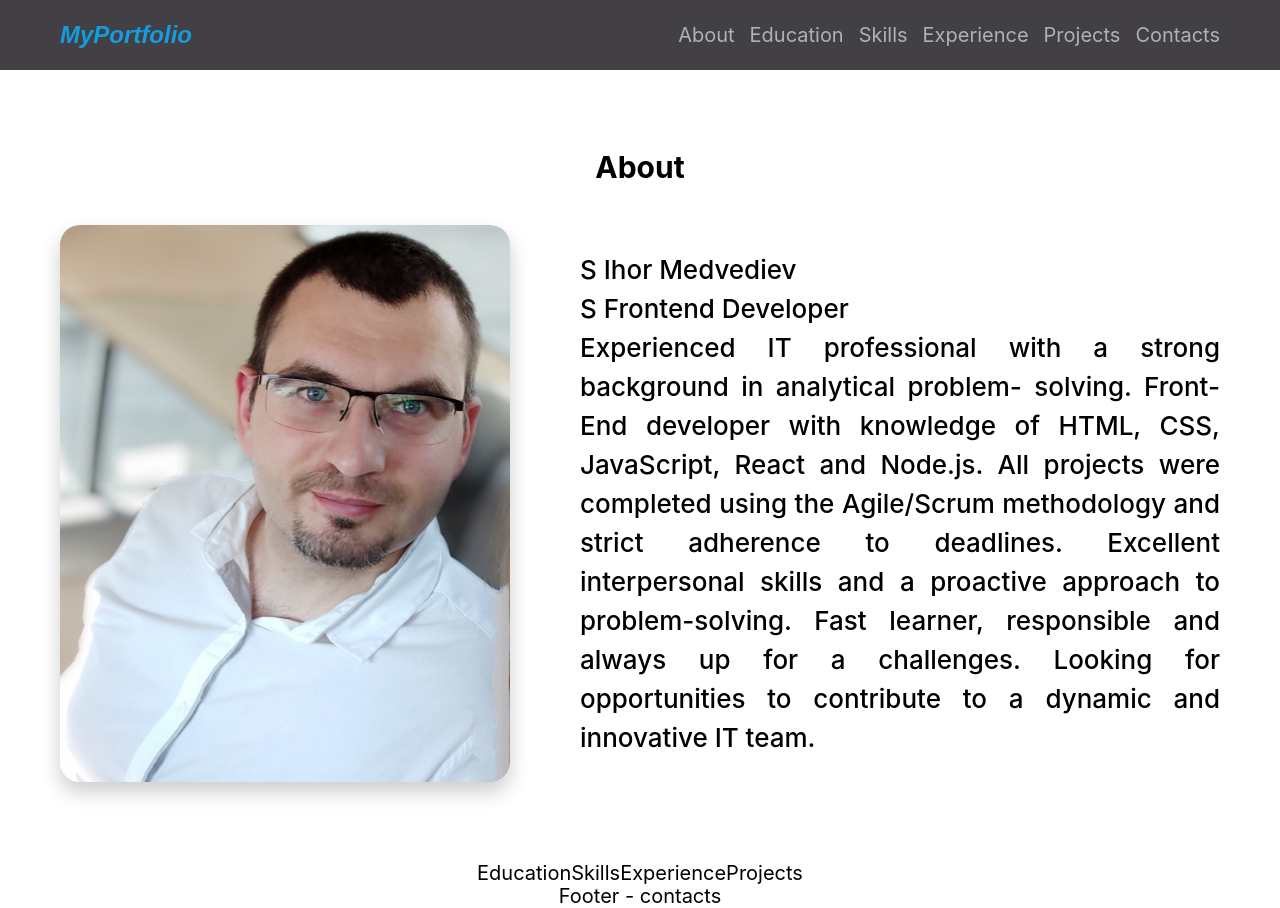
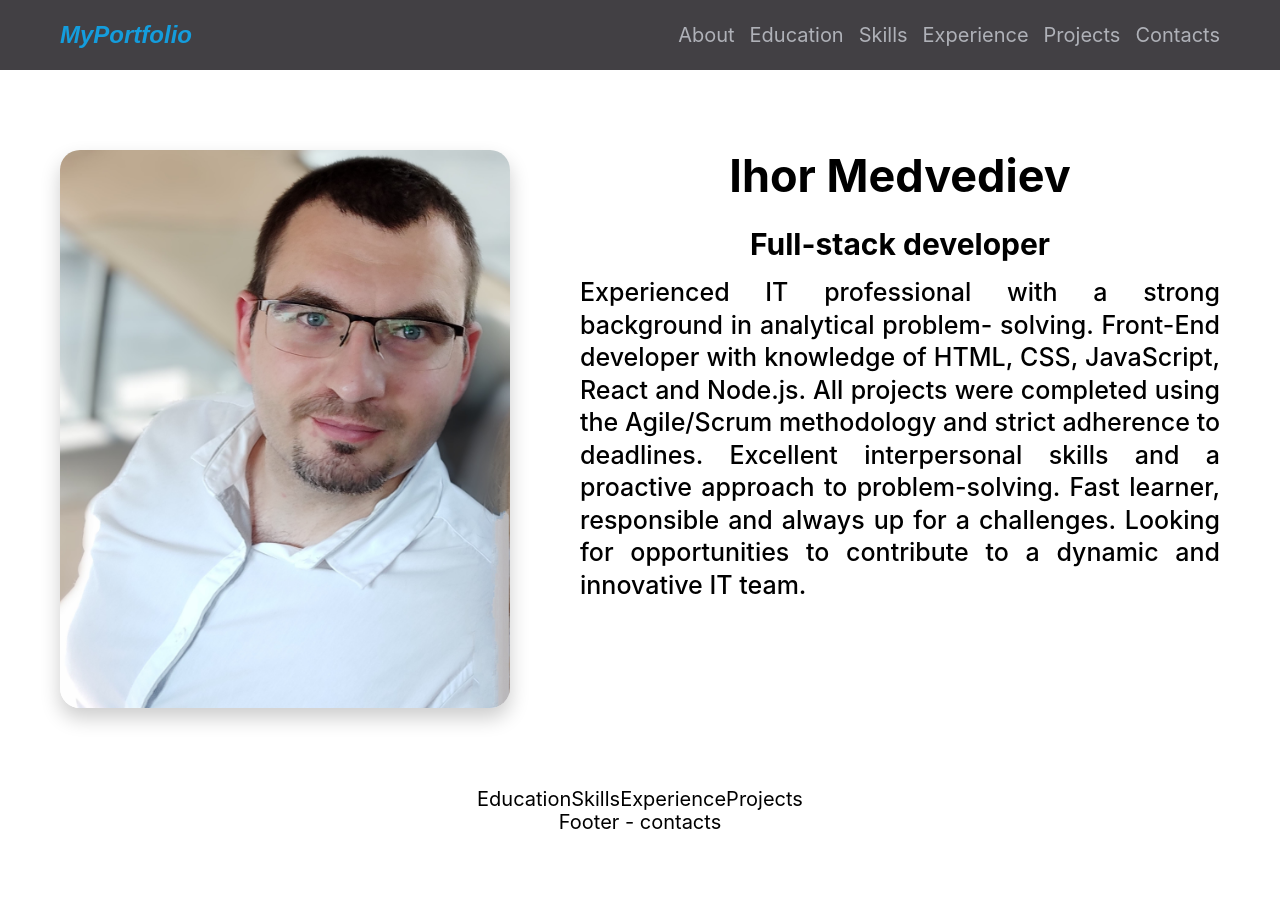
Before and after one commit to Medvedev245/MyPortfolio, a React (Create React App) app: page / in a window 1280 px wide. After the commit the page ends 834 px from the top, so only its background shows below. Built offline with nearby package versions, Linux system fonts and the light colour scheme.

Commit message:
repear hero section

```diff
--- a/src/components/About/About.styled.ts
+++ b/src/components/About/About.styled.ts
@@ -1,11 +1,9 @@
 import styled from 'styled-components';
 
 export const AboutSection = styled.section`
-  /* width: 1200px; */
   width: 100%;
   margin-bottom: 80px;
   @media screen and (max-width: 1200px) {
-    /* max-width: 768px; */
   }
 
   @media screen and (max-width: 767px) {
@@ -27,7 +25,30 @@ export const AboutWrap = styled.div`
 `;
 
 export const AboutText = styled.h1`
-  margin-bottom: 40px;
+  margin-bottom: 25px;
+  font-size: 45px;
+  @media screen and (max-width: 1200px) {
+    margin-bottom: 20px;
+    /* font-size: 20px; */
+  }
+
+  @media screen and (max-width: 767px) {
+  }
+`;
+export const AboutDesc = styled.h2`
+  font-size: 30px;
+  margin-bottom: 15px;
+
+  @media screen and (max-width: 1200px) {
+    font-size: 28px;
+  }
+`;
+
+export const Text = styled.p`
+  font-size: 25px;
+  font-weight: 500;
+  text-align: justify;
+  line-height: 1.3;
 `;
 
 export const PhotoWrap = styled.div`
@@ -36,14 +57,15 @@ export const PhotoWrap = styled.div`
   flex-wrap: nowrap;
   gap: 70px;
   margin: 0 auto;
-  align-items: center;
+  align-items: flex-start;
 
   @media screen and (max-width: 1200px) {
+    align-items: center;
     gap: 20px;
+    flex-direction: column;
   }
 
   @media screen and (max-width: 767px) {
-    flex-direction: column;
   }
 `;
 
@@ -57,24 +79,24 @@ export const Img = styled.img`
     transform: translateY(-1px); /* Приподнимает изображение на 10px */
   }
   @media screen and (max-width: 1200px) {
-    width: 300px;
-    height: 300px;
+    /* width: 300px;
+    height: 300px; */
+    margin-bottom: 20px;
   }
 
   @media screen and (max-width: 767px) {
     width: 305px;
     height: 375px;
-    margin-bottom: 20px;
   }
 `;
 
-export const Descr = styled.p`
-  font-size: 26px;
-  font-weight: 500;
-  text-align: justify;
-  line-height: 1.5;
+export const Descr = styled.div`
+  /* height: 100%;
+  display: flex;
+  flex-direction: column;
+  align-items: center; */
   @media screen and (max-width: 1200px) {
-    font-size: 20px;
+    /* font-size: 20px; */
   }
 `;
 
--- a/src/components/About/About.tsx
+++ b/src/components/About/About.tsx
@@ -6,26 +6,31 @@ import {
   AboutText,
   Descr,
   AboutWrap,
+  AboutDesc,
+  Text,
 } from './About.styled';
 import MyPhoto from '../../Files/me.jpg';
 const About: React.FC = () => {
   return (
     <AboutSection>
       <AboutWrap>
-        <AboutText>About</AboutText>
+        {/* <AboutText>About</AboutText> */}
         <PhotoWrap>
           <Img src={MyPhoto} alt="MyPhoto" />
 
           <Descr>
-            <p>S Ihor Medvediev</p>
-            <p>S Frontend Developer</p>
-            Experienced IT professional with a strong background in analytical
-            problem- solving. Front-End developer with knowledge of HTML, CSS,
-            JavaScript, React and Node.js. All projects were completed using the
-            Agile/Scrum methodology and strict adherence to deadlines. Excellent
-            interpersonal skills and a proactive approach to problem-solving.
-            Fast learner, responsible and always up for a challenges. Looking
-            for opportunities to contribute to a dynamic and innovative IT team.
+            <AboutText>Ihor Medvediev</AboutText>
+            <AboutDesc>Full-stack developer</AboutDesc>
+            <Text>
+              Experienced IT professional with a strong background in analytical
+              problem- solving. Front-End developer with knowledge of HTML, CSS,
+              JavaScript, React and Node.js. All projects were completed using
+              the Agile/Scrum methodology and strict adherence to deadlines.
+              Excellent interpersonal skills and a proactive approach to
+              problem-solving. Fast learner, responsible and always up for a
+              challenges. Looking for opportunities to contribute to a dynamic
+              and innovative IT team.
+            </Text>
           </Descr>
         </PhotoWrap>
       </AboutWrap>
```
